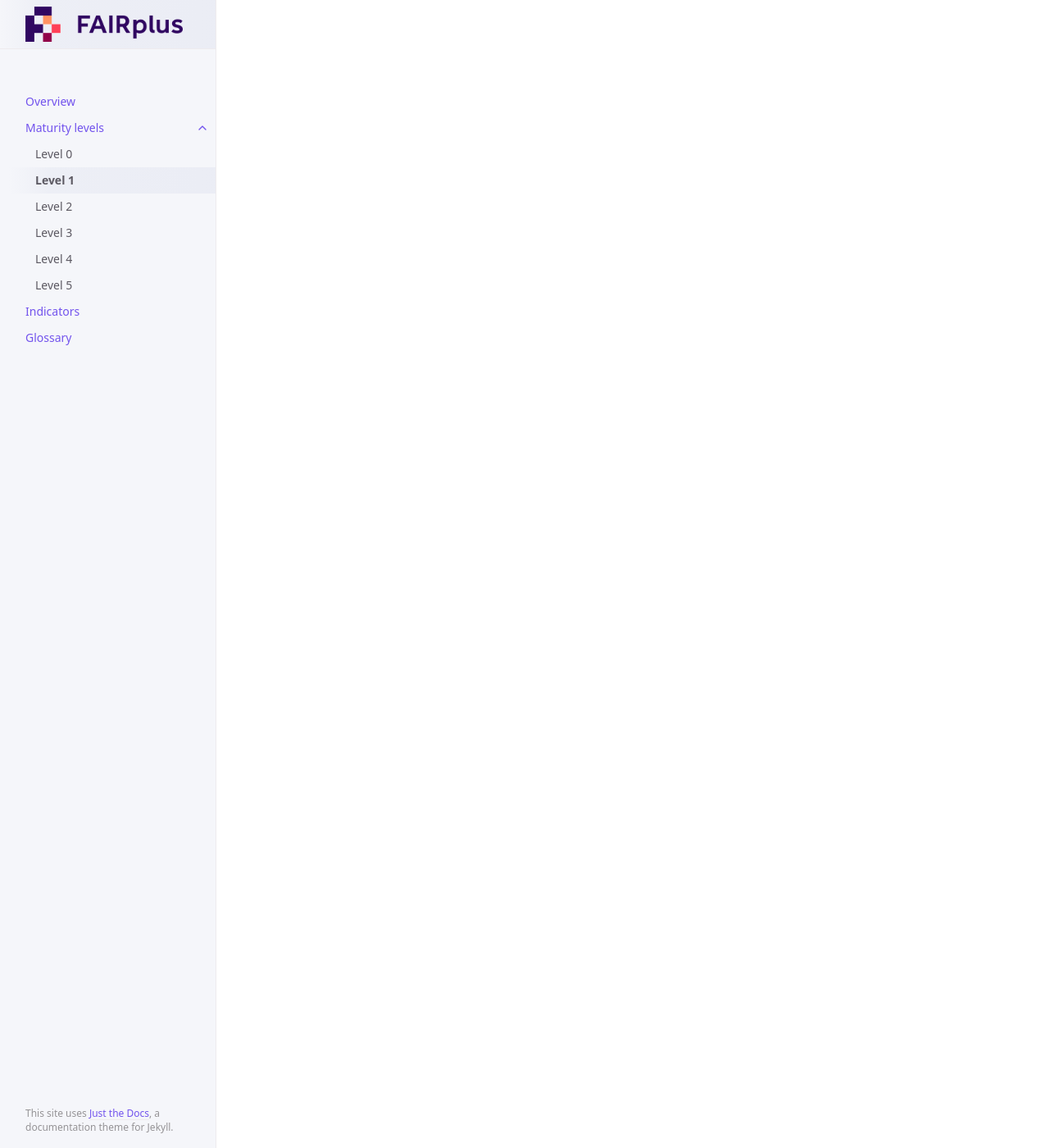
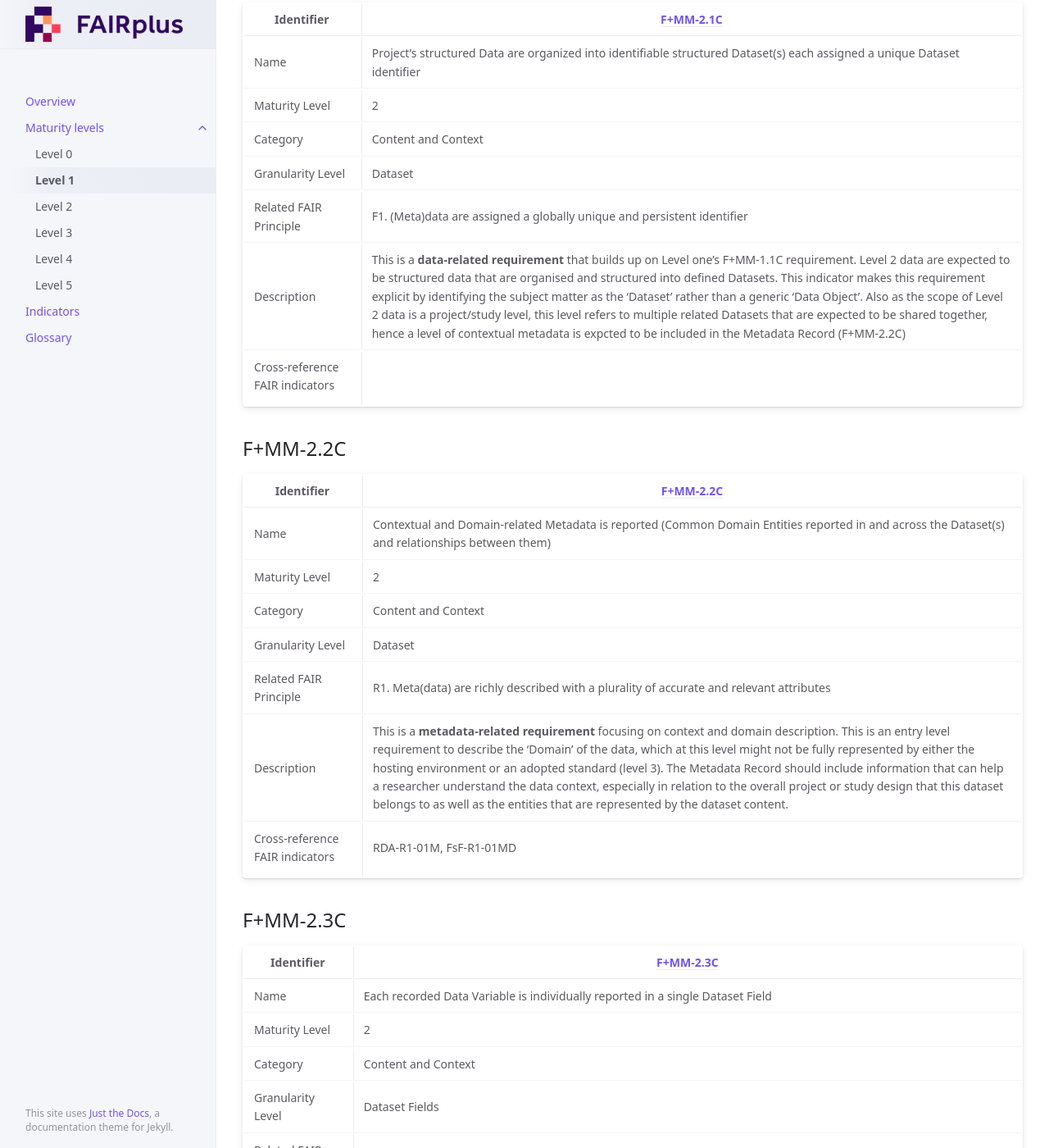
Before and after one commit to FAIRplus/Data-Maturity, a Jekyll site: the page built from docs/Levels/Level1.md, in a window 1280 px wide and 1400 px high, scrolled down 5713 px. Shown: the whole window at 82% size. Built offline with Jekyll 4.4.1, drawn with Linux system fonts in a browser that asks for light colours; some of the changed text lies outside the part shown.

Commit message:
Create Level1.md

```diff
--- a/docs/Levels/Level1.md
+++ b/docs/Levels/Level1.md
@@ -32,3 +32,8 @@ The first step to be at Maturity Level 1 is to define and identify the data obje
 | Hosting Environment | [F+MM-1.2H](https://fairplus.github.io/Data-Maturity/docs/Indicators/#fmm-12h) | The Data Object and its Metadata Record are indexed and retrievable via unique and persistent identifiers |
 | Hosting Environment | [F+MM-1.3H](https://fairplus.github.io/Data-Maturity/docs/Indicators/#fmm-13h) | Retrieval of the Data Object and its Metadata Record utilises a standardized communication protocol that is open, free and universally implementable |
 | Hosting Environment | [F+MM-1.4H](https://fairplus.github.io/Data-Maturity/docs/Indicators/#fmm-14h) | Hosting environment offers the capability to browse and search contents of the Metadata Record |
+
+{% assign indicators = site.indicators | where:"parent_level", .identifier %}
+{% for indicator in indicators %}
+{{indicator.content}}
+{% endfor %}
```
